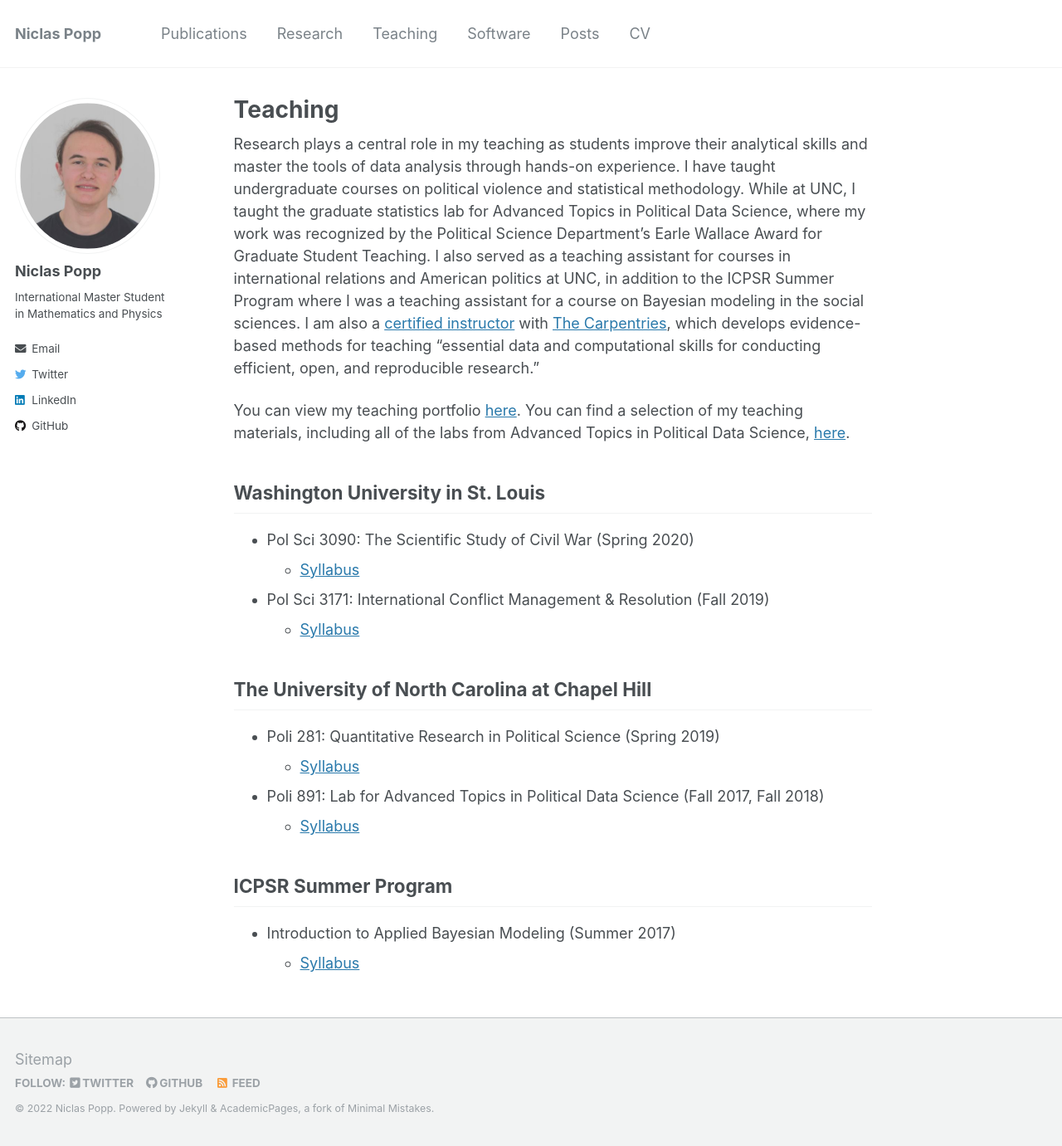
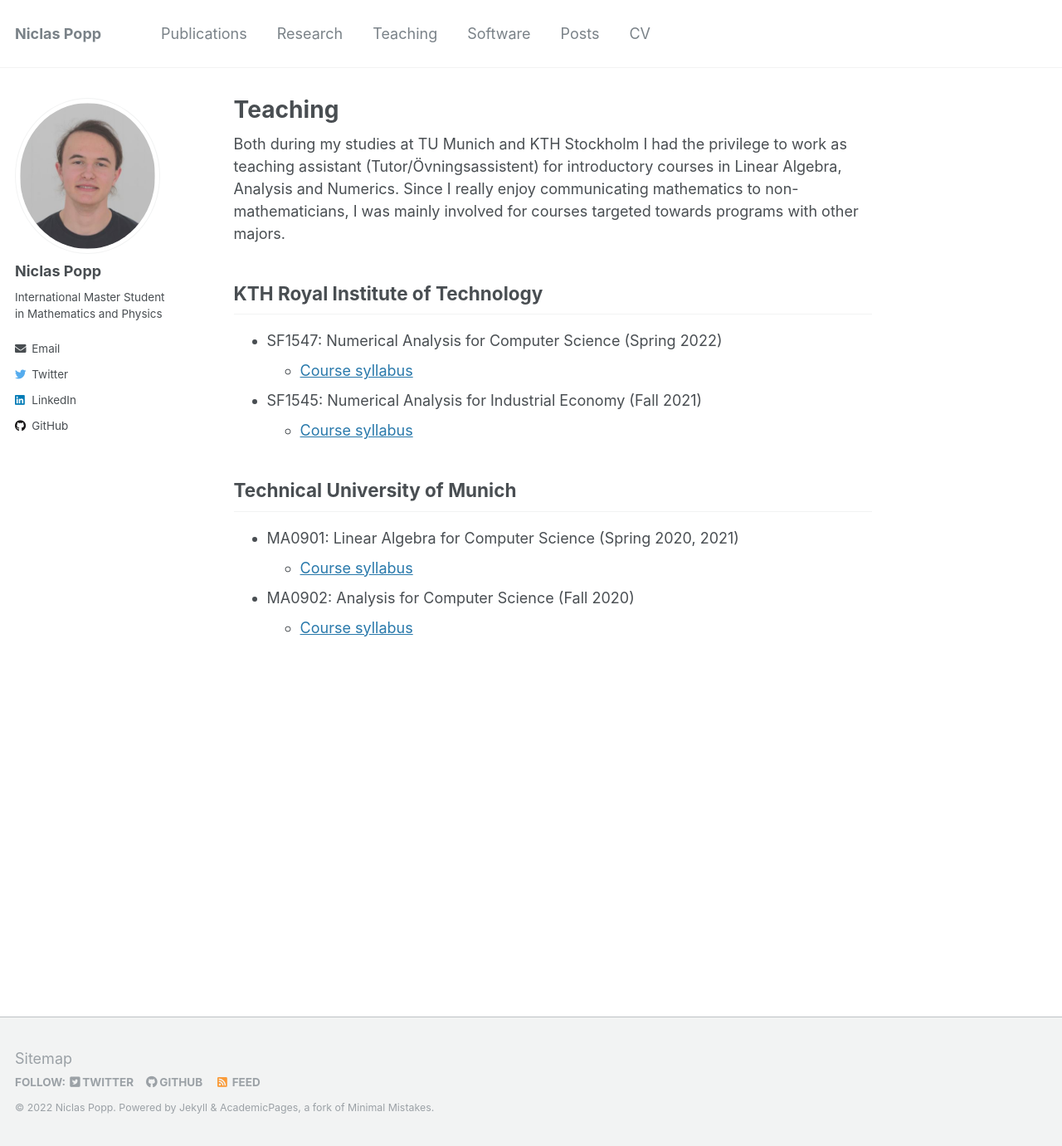
Before and after one commit to niclaspopp/niclaspopp.github.io_old, a Jekyll site: the page built from _pages/teaching.md, in a window 1280 px wide and 1381 px high. Shown: the whole window at 83% size. Built offline with Jekyll 4.4.1, drawn with Linux system fonts in a browser that asks for light colours.

Commit message:
Update teaching.md

```diff
--- a/_pages/teaching.md
+++ b/_pages/teaching.md
@@ -3,38 +3,16 @@ permalink: /teaching/
 title: "Teaching"
 ---
 
-Research plays a central role in my teaching as students improve their
-analytical skills and master the tools of data analysis through hands-on
-experience. I have taught undergraduate courses on political violence and
-statistical methodology. While at UNC, I taught the graduate statistics lab for
-Advanced Topics in Political Data Science, where my work was recognized by the
-Political Science Department's Earle Wallace Award for Graduate Student
-Teaching. I also served as a teaching assistant for courses in international
-relations and American politics at UNC, in addition to the ICPSR Summer Program
-where I was a teaching assistant for a course on Bayesian modeling in the social
-sciences. I am also a
-[certified instructor](https://carpentries.org/instructors/#jayrobwilliams) with
-[The Carpentries](https://carpentries.org/), which develops evidence-based
-methods for teaching "essential data and computational skills for conducting
-efficient, open, and reproducible research."
+Both during my studies at TU Munich and KTH Stockholm I had the privilege to work as teaching assistant (Tutor/Övningsassistent) for introductory courses in Linear Algebra, Analysis and Numerics. Since I really enjoy communicating mathematics to non-mathematicians, I was mainly involved for courses targeted towards programs with other majors.
 
+## KTH Royal Institute of Technology
+- SF1547: Numerical Analysis for Computer Science (Spring 2022)
+    - [Course syllabus](https://www.kth.se/student/kurser/kurs/SF1545?l=en)
+- SF1545: Numerical Analysis for Industrial Economy (Fall 2021)
+    - [Course syllabus](https://www.kth.se/student/kurser/kurs/SF1547?l=en)
 
-You can view my teaching portfolio [here](/files/pdf/teaching/Portfolio.pdf).
-You can find a selection of my teaching materials, including all of the labs
-from Advanced Topics in Political Data Science, [here](/teaching-materials).
-
-## Washington University in St. Louis
-- Pol Sci 3090: The Scientific Study of Civil War (Spring 2020)
-    - [Syllabus](/files/pdf/teaching/PS 3090 Syllabus.pdf)
-- Pol Sci 3171: International Conflict Management & Resolution (Fall 2019)
-    - [Syllabus](/files/pdf/teaching/PS 3171 Syllabus.pdf)
-
-## The University of North Carolina at Chapel Hill
-- Poli 281: Quantitative Research in Political Science (Spring 2019)
-    - [Syllabus](/files/pdf/teaching/POLI 281 Syllabus.pdf)
-- Poli 891: Lab for Advanced Topics in Political Data Science (Fall 2017, Fall 2018)
-    - [Syllabus](/files/pdf/teaching/POLI 891 Syllabus.pdf)
-
-## ICPSR Summer Program
-- Introduction to Applied Bayesian Modeling (Summer 2017)
-    - [Syllabus](/files/pdf/teaching/bayes2017.pdf)
+## Technical University of Munich
+- MA0901: Linear Algebra for Computer Science (Spring 2020, 2021)
+    - [Course syllabus](https://campus.tum.de/tumonline/WBMODHB.wbShowMHBReadOnly?pKnotenNr=476720&pOrgNr=14178)
+- MA0902: Analysis for Computer Science (Fall 2020)
+    - [Course syllabus](https://campus.tum.de/tumonline/wbModHb.wbShowMHBReadOnly?pKnotenNr=476718)
```
